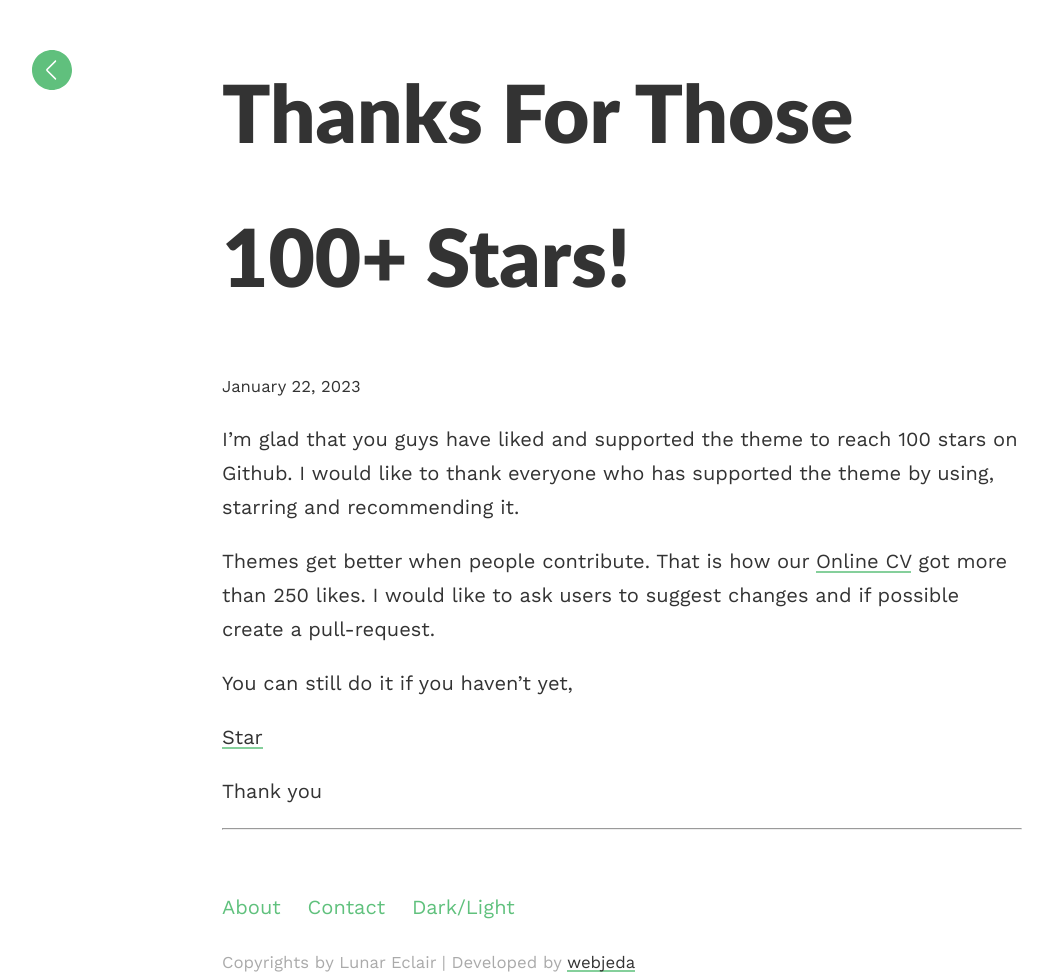
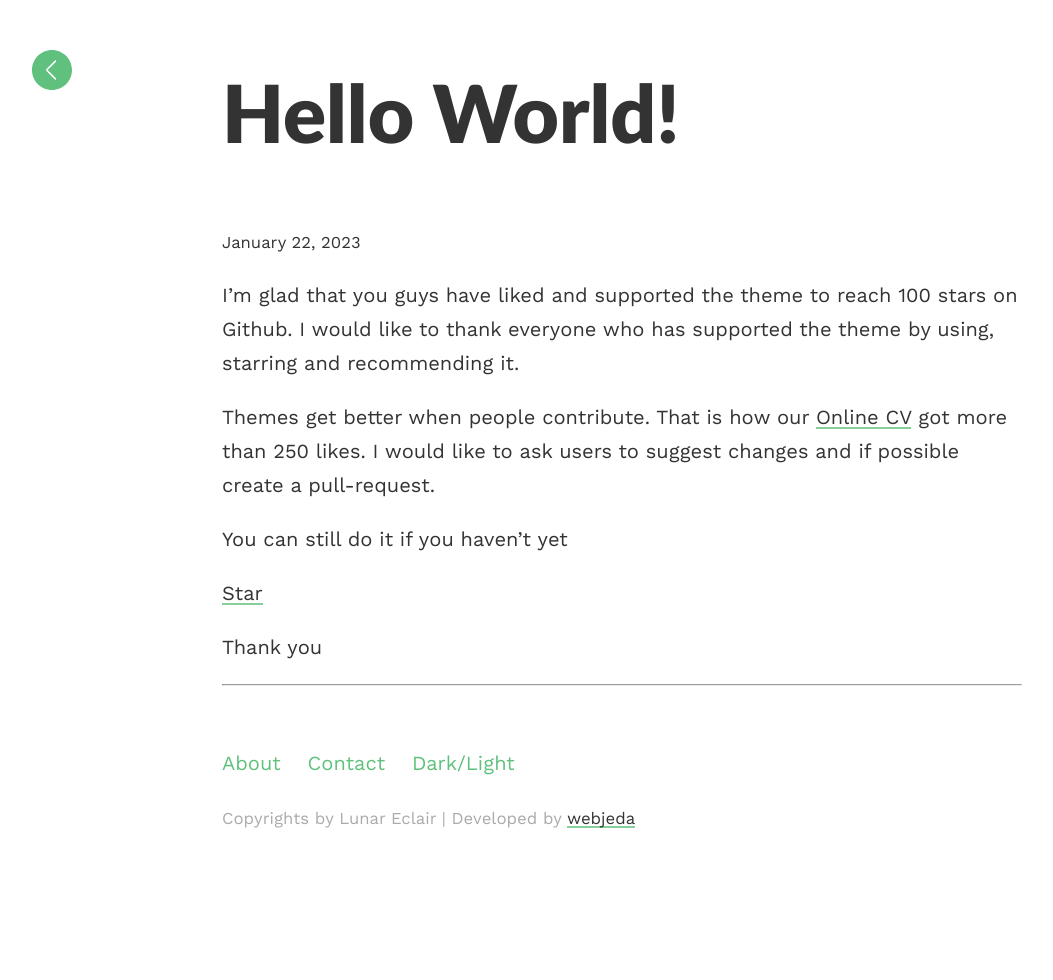
Before and after one commit to willowxsequoia/willowxsequoia.github.io, a Jekyll site: the page built from _posts/2023-01-22-first-post.md, in a window 1280 px wide. Shown: the whole page, without its empty margins (18-1071 px from the left). Built offline with Jekyll 4.4.1, drawn with Linux system fonts in a browser that asks for light colours; comment, search, counter and statistics services are not loaded.

Commit message:
unpublished old posts and updated latest post

```diff
--- a/_posts/2023-01-22-first-post.md
+++ b/_posts/2023-01-22-first-post.md
@@ -1,13 +1,13 @@
 ---
 layout: post
-title:  "Thanks for those 100+ stars!"
+title:  "Hello World!"
 ---
 
 I'm glad that you guys have liked and supported the theme to reach 100 stars on Github. I would like to thank everyone who has supported the theme by using, starring and recommending it.
 
 Themes get better when people contribute. That is how our [Online CV](https://github.com/sharu725/online-cv){: target="_blank"} got more than 250 likes. I would like to ask users to suggest changes and if possible create a pull-request.
 
-You can still do it if you haven't yet,
+You can still do it if you haven't yet
 
 <!-- Place this tag where you want the button to render. -->
 <a class="github-button" href="https://github.com/sharu725/hagura" data-icon="octicon-star" data-size="large" data-show-count="true" aria-label="Star sharu725/hagura on GitHub">Star</a>
```
Also changed, not shown: _posts/$2016-05-07-documentation.md (renamed from _posts/2016-05-07-documentation.md), _posts/$2016-05-07-elements.md (renamed from _posts/2016-05-07-elements.md), _posts/$2016-09-16-all-text.md (renamed from _posts/2016-09-16-all-text.md), _posts/$2016-09-17-welcome-to-jekyll.markdown (renamed from _posts/2016-09-17-welcome-to-jekyll.markdown), _posts/$2016-09-18-hagura.md (renamed from _posts/2016-09-18-hagura.md), _posts/$2017-12-02-thank-you.md (renamed from _posts/2017-12-02-thank-you.md).
